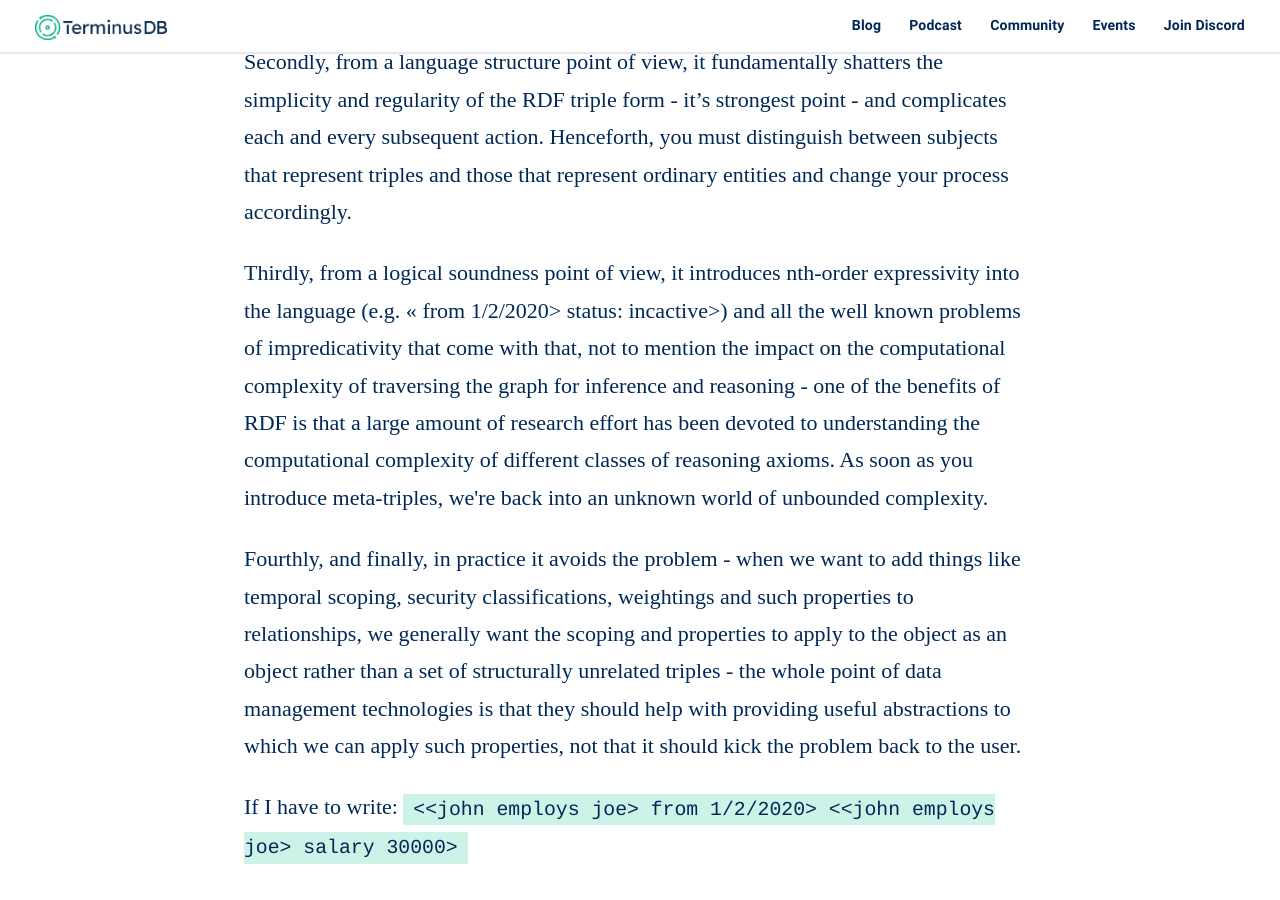
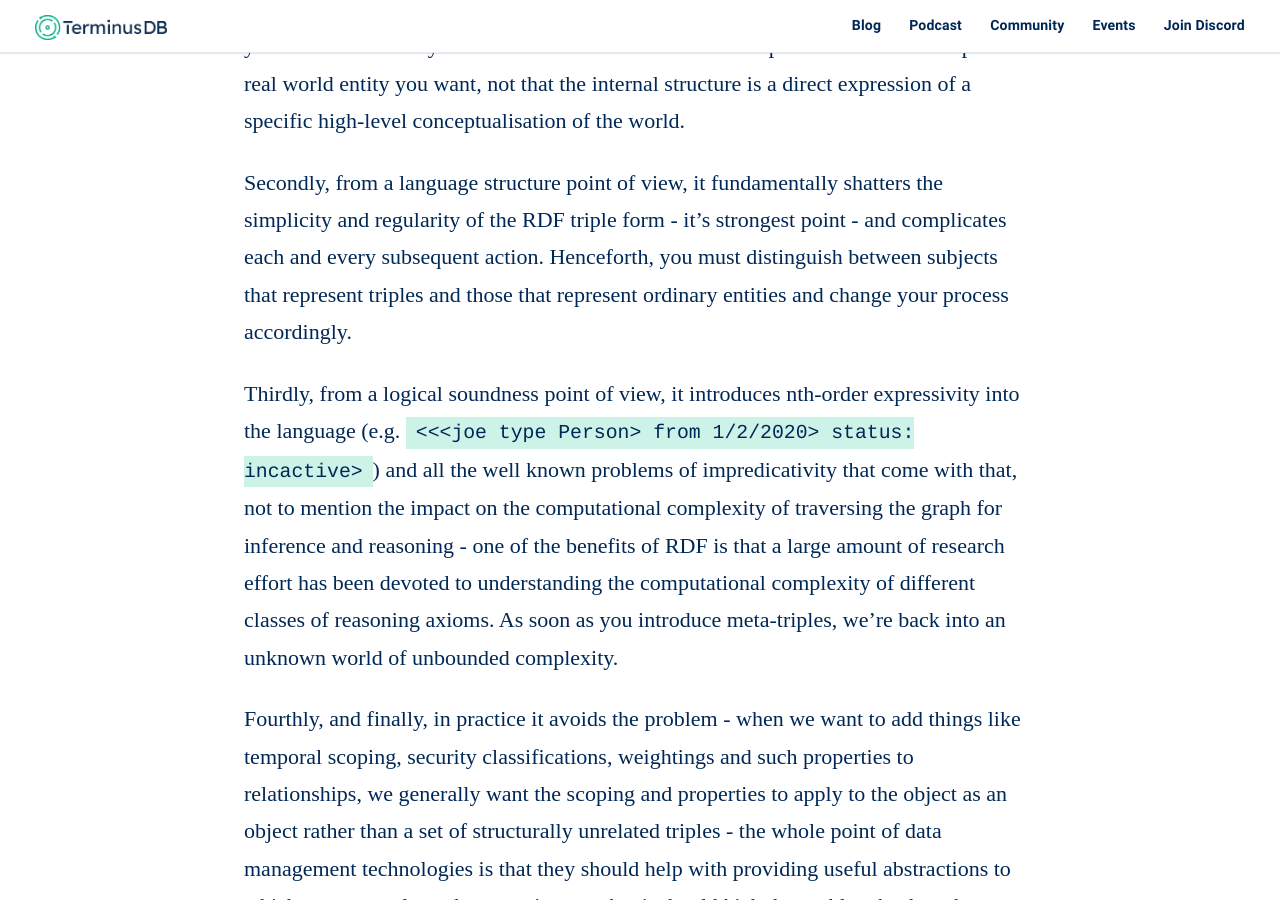
Before and after one commit to terminusdb/terminusdb-blog, a Jekyll site: the page built from _posts/2020-12-02-boxes-and-stars-modelling-relationships-in-rdf-graphs.md, in a window 1280 px wide and 900 px high, scrolled down 5406 px. Built offline with Jekyll 4.4.1, drawn with Linux system fonts in a browser that asks for light colours; some web fonts are replaced; comment, search, counter and statistics services are not loaded.

Commit message:
Update Blog “2020-12-02-boxes-and-stars-modelling-relationships-in-rdf-graphs”

````diff
--- a/_posts/2020-12-02-boxes-and-stars-modelling-relationships-in-rdf-graphs.md
+++ b/_posts/2020-12-02-boxes-and-stars-modelling-relationships-in-rdf-graphs.md
@@ -14,19 +14,17 @@
 
 `john --employs--> joe`
 
-\
-Labelled edges allow us to model different types of relationships between things. However, in practice, relationships are complex entities - simple labelled edges are insufficient - relationships often need their own properties or parameters.\
-\
-So, for example, if we are modelling an employment relationship between two people, we might want to record, the date at which the relationship started and ended, the job-title, the salary or any other number of details which are considered significant.\
-\
-`john --employs (from: 1/2/2020, salary: 300000)--> joe`\
-\
-In practice, **temporal scoping** of relationships is a very common requirement to the point of ubiquity - real world relationships are rendered ephemeral by the universe's relentless temporal march. It is almost as common to have relationships whose **weight** is effectively determined by some numeric property.\
-\
-`john --shareholder (from: 1/2/2020, holding: 10%)--> IBM`\
-\
+Labelled edges allow us to model different types of relationships between things. However, in practice, relationships are complex entities - simple labelled edges are insufficient - relationships often need their own properties or parameters.
+
+So, for example, if we are modelling an employment relationship between two people, we might want to record, the date at which the relationship started and ended, the job-title, the salary or any other number of details which are considered significant.
+
+`john --employs (from: 1/2/2020, salary: 300000)--> joe`
+
+In practice, **temporal scoping** of relationships is a very common requirement to the point of ubiquity - real world relationships are rendered ephemeral by the universe's relentless temporal march. It is almost as common to have relationships whose **weight** is effectively determined by some numeric property.
+
+`john --shareholder (from: 1/2/2020, holding: 10%)--> IBM`
+
 In these and in many similar cases, it is not just the type or label of the relationship that is important, but other properties (date, quantity) are important in the interpretation of the system including the interpretation of whether the relationship is considered to exist (temporal and geographic scoping is interpreted to mean that the existence of the relationship is bounded to a particular time or place).
-
 
 **So how do we model such situations in graph databases?**
 
@@ -44,7 +42,9 @@
 
 In RDF, traditionally, the subject of a triple is the IRI representing the thing that the triple is a property of. RDF* extends this by allowing triples themselves to by the subjects of other triples. So, we can write:
 
-```<john --employs-->joe> --from--> 1/2/2020``<john --employs-->joe> --salary--> 30000```
+```
+<john --employs-->joe> --from--> 1/2/2020``<john --employs-->joe> --salary--> 30000
+```
 
 These _star properties_ are considered to be properties of the specific `john --employs-->joe` edge, providing scoping, qualifiers and other types of relationship properties on top of the basic RDF labelled edges.
 
@@ -83,14 +83,16 @@
 
 Secondly, from a language structure point of view, it fundamentally shatters the simplicity and regularity of the RDF triple form - it's strongest point - and complicates each and every subsequent action. Henceforth, you must distinguish between subjects that represent triples and those that represent ordinary entities and change your process accordingly.
 
-Thirdly, from a logical soundness point of view, it introduces nth-order expressivity into the language (e.g. <<<joe type Person> from 1/2/2020> status: incactive>) and all the well known problems of impredicativity that come with that, not to mention the impact on the computational complexity of traversing the graph for inference and reasoning - one of the benefits of RDF is that a large amount of research effort has been devoted to understanding the computational complexity of different classes of reasoning axioms. As soon as you introduce meta-triples, we're back into an unknown world of unbounded complexity.
-
+Thirdly, from a logical soundness point of view, it introduces nth-order expressivity into the language (e.g. `<<<joe type Person> from 1/2/2020> status: incactive>`) and all the well known problems of impredicativity that come with that, not to mention the impact on the computational complexity of traversing the graph for inference and reasoning - one of the benefits of RDF is that a large amount of research effort has been devoted to understanding the computational complexity of different classes of reasoning axioms. As soon as you introduce meta-triples, we're back into an unknown world of unbounded complexity.
 
 Fourthly, and finally, in practice it avoids the problem - when we want to add things like temporal scoping, security classifications, weightings and such properties to relationships, we generally want the scoping and properties to apply to the object as an object rather than a set of structurally unrelated triples - the whole point of data management technologies is that they should help with providing useful abstractions to which we can apply such properties, not that it should kick the problem back to the user.
 
 If I have to write:
-```<<john employs joe> from 1/2/2020>
-<<john employs joe> salary 30000>```
+
+```
+<<john employs joe> from 1/2/2020>
+<<john employs joe> salary 30000>
+```
 
 then I have to maintain the coordination of both statements for the future and for any future changes - if the high level relationship changes, I have to map this to a collection of low level triples and the system provides no help.
 
````
